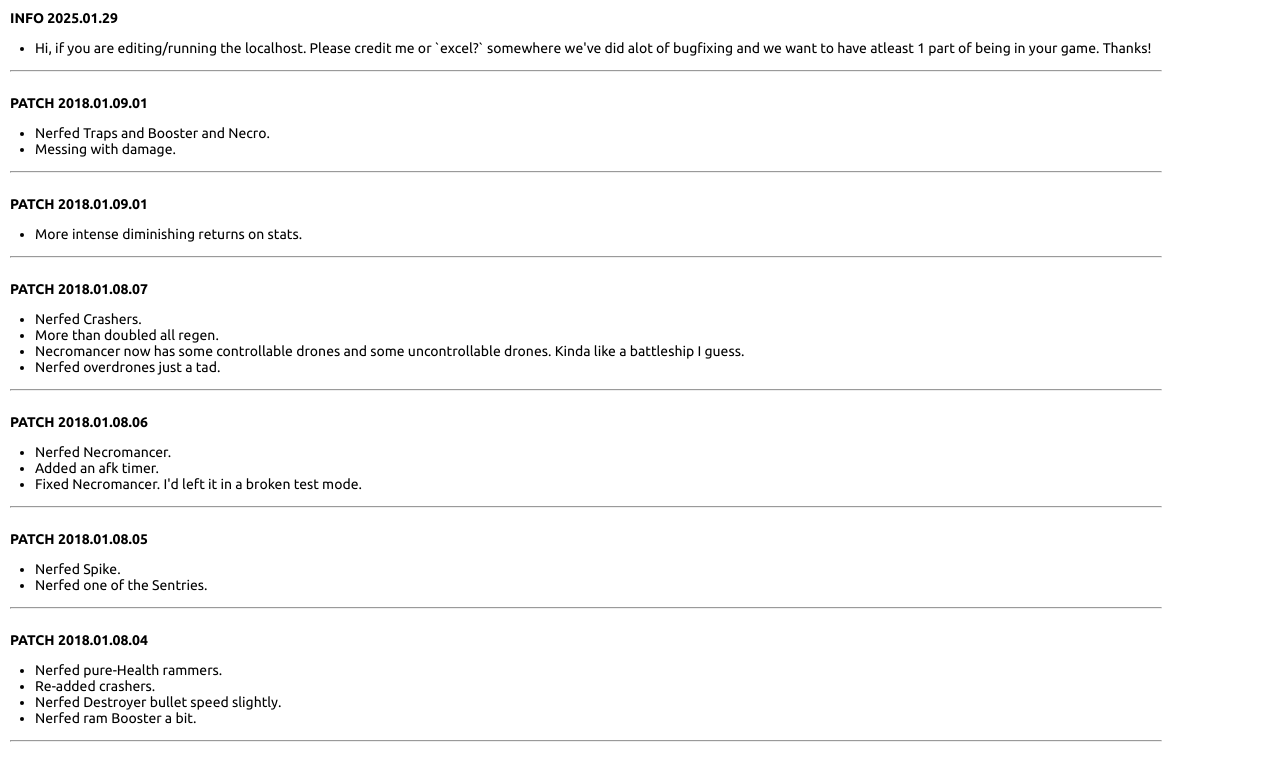
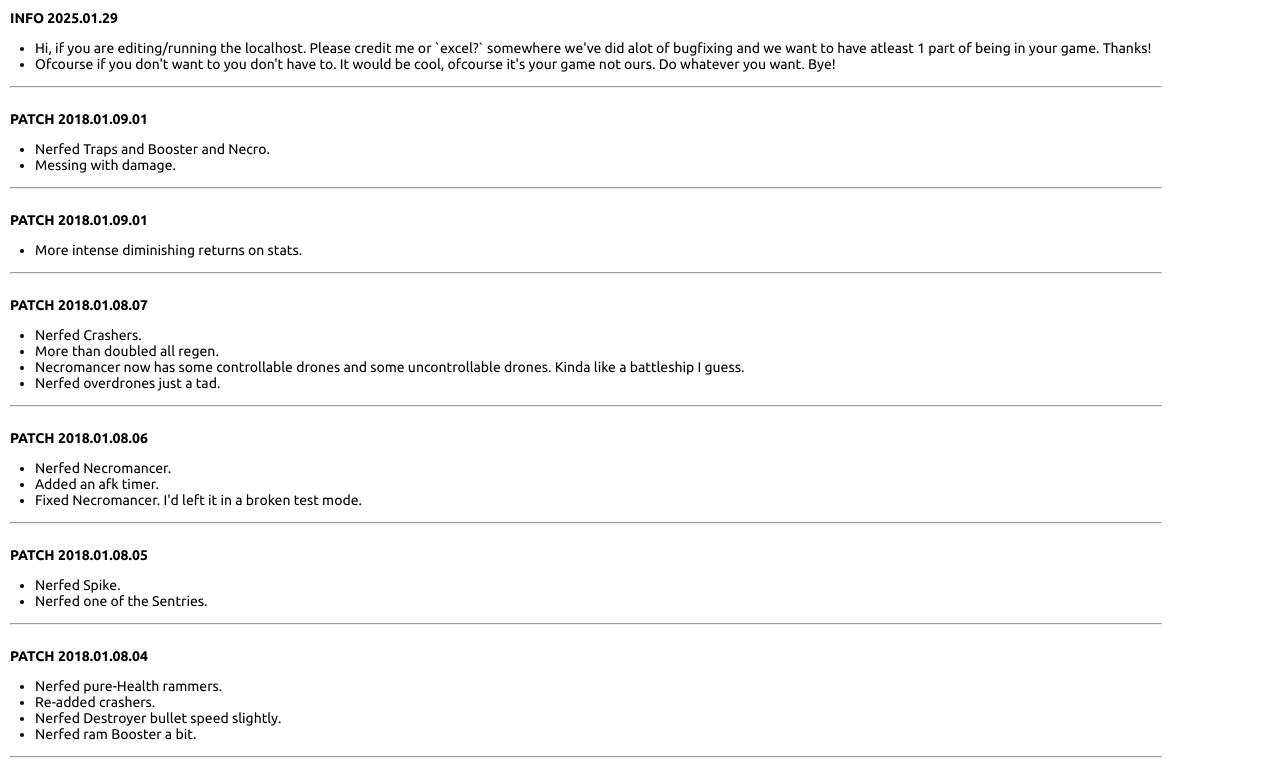
Before and after one commit to ArrasioGuy/arrasio-beta, a website built with webpack: page src/client/changelog.html in a window 1280 px wide. Shown: the top 762 px of the page. Built offline with nearby package versions, Linux system fonts and the light colour scheme.

Commit message:
Update changelog.html

```diff
--- a/src/client/changelog.html
+++ b/src/client/changelog.html
@@ -18,7 +18,8 @@
 <body id="patchNotes">
 <b>INFO 2025.01.29</b><ul>
 <li>Hi, if you are editing/running the localhost. Please credit me or `excel?` somewhere we've did alot of bugfixing and we want to have atleast 1 part of being in your game. Thanks!</li>
-    </ul><hr><br>
+<li>Ofcourse if you don't want to you don't have to. It would be cool, ofcourse it's your game not ours. Do whatever you want. Bye!</li>
+</ul><hr><br>
 <b>PATCH 2018.01.09.01</b><ul>
     <li>Nerfed Traps and Booster and Necro.</li>
     <li>Messing with damage.</li>
```
